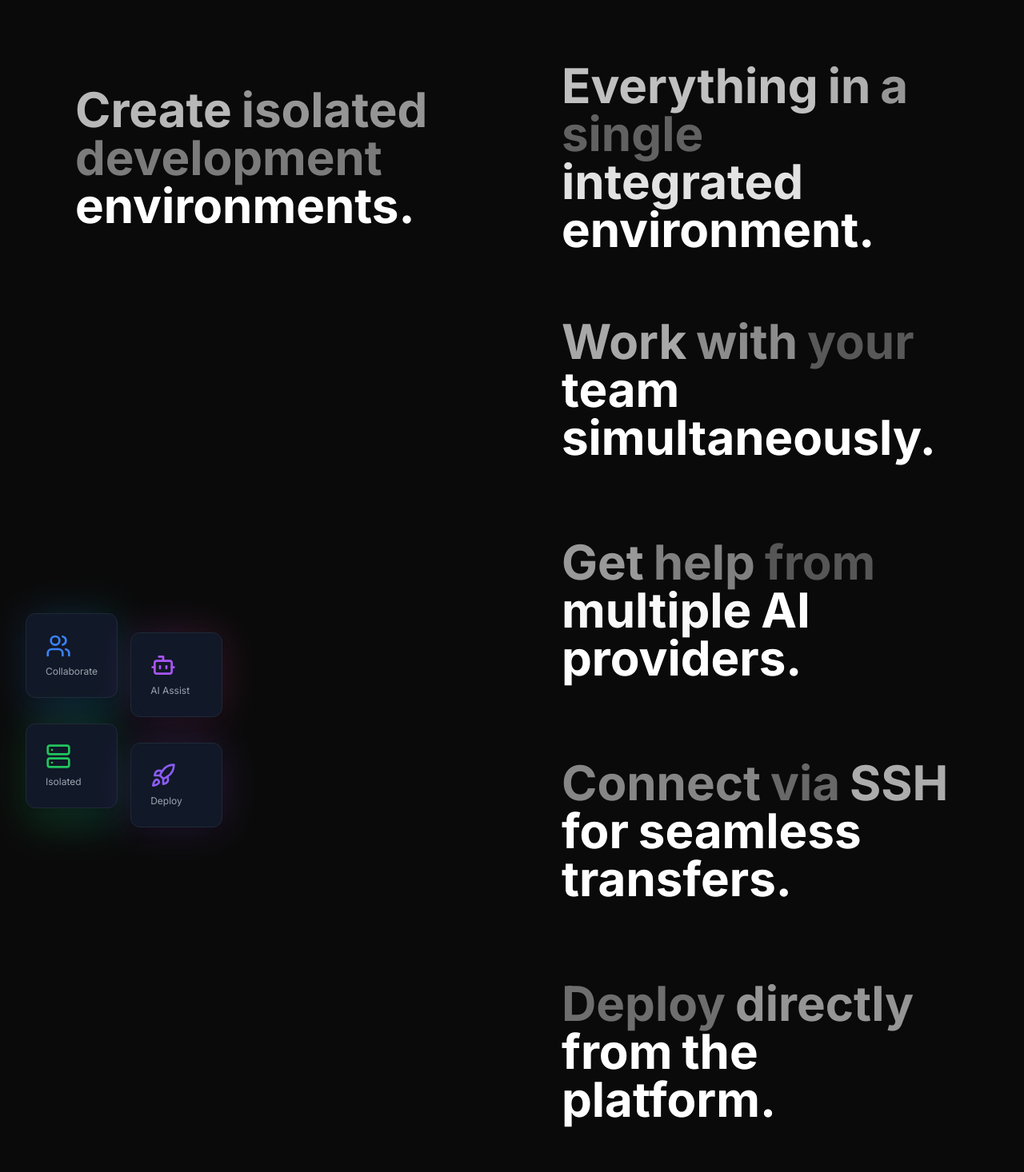
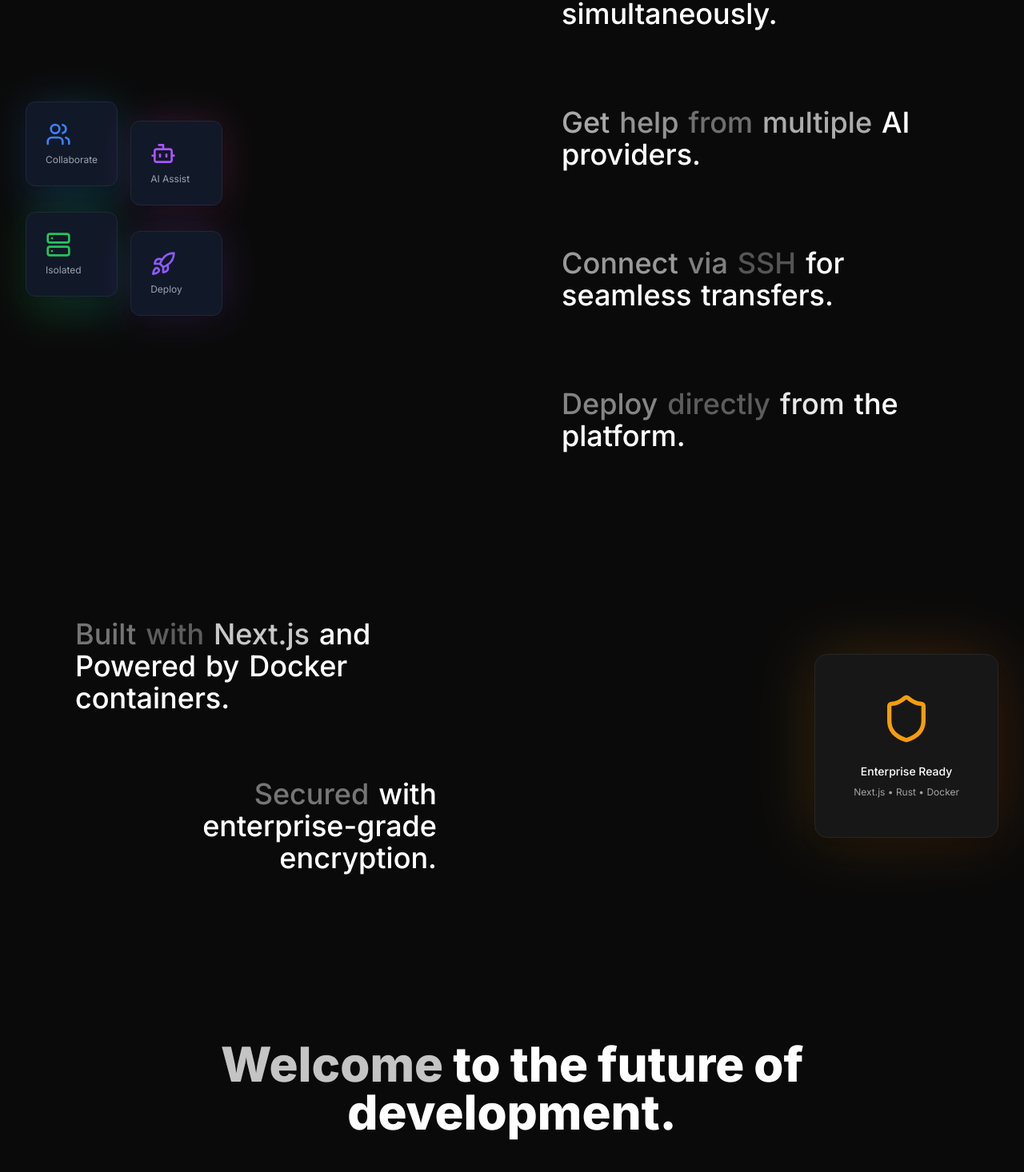
Before and after one commit to vacerde/qBridge, a Next.js app in the folder frontend/: page / in a window 1280 px wide. Shown: the part 2944-4410 px from the top of the page at 80% size. Built offline with nearby package versions, Linux system fonts and the light colour scheme; no server answers.

Commit message:
feat: update TextReveal component font sizes for improved readability and adjust layout alignment

```diff
--- a/frontend/components/landing/motivation.tsx
+++ b/frontend/components/landing/motivation.tsx
@@ -10,10 +10,10 @@ export function LandingMotivation() {
                 {/* Section 1: Problem Statement with Icon */}
                 <div className="flex flex-col lg:flex-row items-center gap-16 mb-32">
                     <div className="flex-1 space-y-4">
-                        <TextReveal className="text-4xl md:text-5xl lg:text-6xl font-medium leading-tight">
+                        <TextReveal className="text-2xl md:text-3xl lg:text-4xl font-medium leading-tight">
                             qBridge combines workspace management,
                         </TextReveal>
-                        <TextReveal className="text-4xl md:text-5xl lg:text-6xl font-medium leading-tight">
+                        <TextReveal className="text-2xl md:text-3xl lg:text-4xl font-medium leading-tight">
                             real-time collaboration and AI assistance
                         </TextReveal>
                     </div>
@@ -33,10 +33,10 @@ export function LandingMotivation() {
 
 
                 <div className="flex justify-between items-center">
-                    <TextReveal className="text-4xl md:text-5xl lg:text-6xl font-medium leading-tight">
+                    <TextReveal className="text-2xl md:text-3xl lg:text-4xl font-medium leading-tight">
                         Create isolated development environments.
                     </TextReveal>
-                    <TextReveal className="text-4xl md:text-5xl lg:text-6xl font-medium leading-tight">
+                    <TextReveal className="text-2xl md:text-3xl lg:text-4xl font-medium leading-tight">
                         Everything in a single integrated environment.
                     </TextReveal>
                 </div>
@@ -44,16 +44,16 @@ export function LandingMotivation() {
                 {/* Section 2: Features with Icon - Reversed */}
                 <div className="flex flex-col lg:flex-row-reverse items-center gap-0 mb-32">
                     <div className="flex-1 space-y-4">
-                        <TextReveal className="text-4xl md:text-5xl lg:text-6xl font-medium leading-tight">
+                        <TextReveal className="text-2xl md:text-3xl lg:text-4xl font-medium leading-tight">
                             Work with your team simultaneously.
                         </TextReveal>
-                        <TextReveal className="text-4xl md:text-5xl lg:text-6xl font-medium leading-tight">
+                        <TextReveal className="text-2xl md:text-3xl lg:text-4xl font-medium leading-tight">
                             Get help from multiple AI providers.
                         </TextReveal>
-                        <TextReveal className="text-4xl md:text-5xl lg:text-6xl font-medium leading-tight">
+                        <TextReveal className="text-2xl md:text-3xl lg:text-4xl font-medium leading-tight">
                             Connect via SSH for seamless transfers.
                         </TextReveal>
-                        <TextReveal className="text-4xl md:text-5xl lg:text-6xl font-medium leading-tight">
+                        <TextReveal className="text-2xl md:text-3xl lg:text-4xl font-medium leading-tight">
                             Deploy directly from the platform.
                         </TextReveal>
                     </div>
@@ -101,7 +101,7 @@ export function LandingMotivation() {
                         <TextReveal className="text-2xl md:text-3xl lg:text-4xl font-medium leading-tight">
                             Built with Next.js and Powered by Docker containers.
                         </TextReveal>
-                        <TextReveal className="text-2xl md:text-3xl lg:text-4xl font-medium leading-tight">
+                        <TextReveal className="flex justify-end text-2xl md:text-3xl lg:text-4xl font-medium leading-tight">
                             Secured with enterprise-grade encryption.
                         </TextReveal>
                     </div>
@@ -122,8 +122,8 @@ export function LandingMotivation() {
                 </div>
 
                 {/* Final Section: Brand Statement */}
-                <div className="text-center space-y-4">
-                    <TextReveal className="text-4xl md:text-5xl lg:text-6xl font-extrabold leading-tight">
+                <div className="text-right space-y-4">
+                    <TextReveal className="flex justify-center text-4xl md:text-5xl lg:text-6xl font-extrabold leading-tight">
                         Welcome to the future of development.
                     </TextReveal>
                 </div>
--- a/frontend/components/magicui/text-reveal.tsx
+++ b/frontend/components/magicui/text-reveal.tsx
@@ -20,16 +20,18 @@ export const TextReveal: FC<TextRevealProps> = ({ children, className }) => {
   const words = children.split(" ");
 
   return (
-    <div ref={targetRef} className={cn("relative z-0", className)}>
+    <div ref={targetRef} className={cn("relative z-0")}>
       <div
         className={
-          "sticky top-0 mx-auto flex h-[50%] max-w-4xl items-center bg-transparent px-[1rem]"
+          "sticky top-0 mx-auto flex h-[50%] max-w-4xl bg-transparent px-[1rem]"
         }
       >
         <span
           ref={targetRef}
-          className={
-            "flex flex-wrap p-5 font-bold text-black dark:text-white md:p-8 lg:p-10"
+          className={cn(
+            "flex flex-wrap p-5 font-bold text-black dark:text-white md:p-8 lg:p-10",
+            className
+          )
           }
         >
           {words.map((word, i) => {
```
